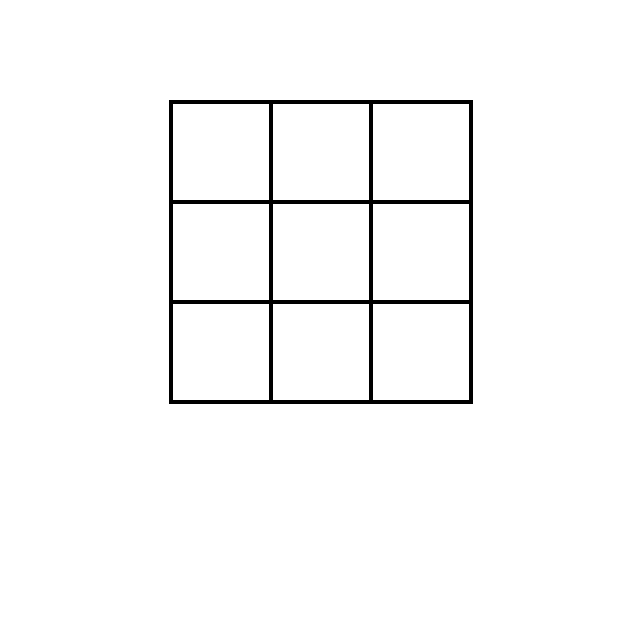
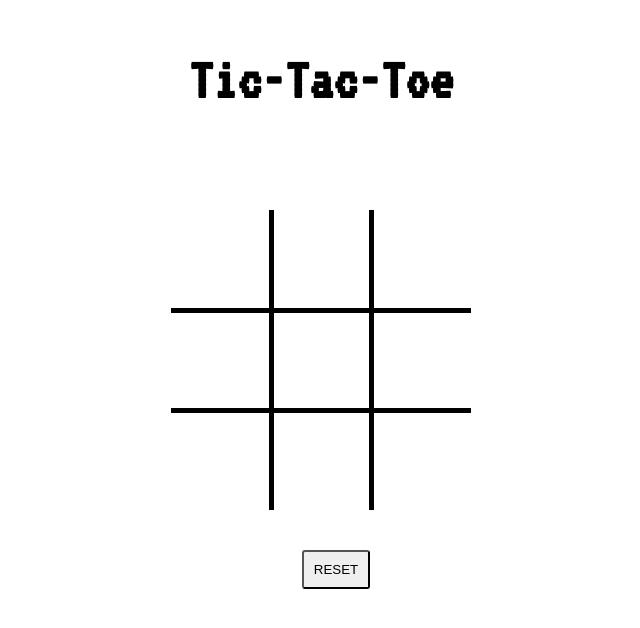
Before and after one commit to franshescaqm/tic-tac-toe-fqm, a plain HTML site: page index.html in a window 1280 px wide. Shown: the whole page, without its empty margins (319-959 px from the left). Drawn offline with Linux system fonts and the light colour scheme.

Commit message:
añadiendo estructura css

```diff
--- a/css/main.css
+++ b/css/main.css
@@ -2,16 +2,39 @@
   box-sizing: border-box;
   margin: 0;
   padding: 0;
+
+}
+
+h2{
+  margin-top: 50px;
+  font-family: 'VT323', monospace;
+  text-align: center;
+  font-size: 60px;
 }
 
 #game-board td{
 width: 100px;
 height: 100px;
-border: 4px solid black;
-border-radius: 0px;
+border: 5px solid black;
+font-family: 'Patrick Hand', cursive;
+font-size: 80px;
+font-weight: 900;
+text-align: center;
 }
 
 #game-board{
   margin: 100px auto 0;
+  font-family: 'Patrick Hand', cursive;
   border-collapse: collapse;
+  border: 1px hidden;
 }
+
+button{
+  position:relative;
+  left: 48.5%;
+  margin-top: 40px;
+  text-align: center;
+  padding: 10px;
+  border-radius: 3px;
+  outline: none;
+}
--- a/index.html
+++ b/index.html
@@ -3,10 +3,11 @@
   <head>
     <meta charset="utf-8">
     <title>Tic-Tac-Toe Game</title>
+    <link href="https://fonts.googleapis.com/css?family=Patrick+Hand|VT323" rel="stylesheet">
     <link rel="stylesheet" href="css/main.css">
   </head>
   <body>
-
+    <h2>Tic-Tac-Toe</h2>
     <table id="game-board">
       <tr>
         <td></td>
@@ -25,6 +26,7 @@
       </tr>
     </table>
     </div>
+<button id="button" type="button" name="button">RESET</button>
 <script type="text/javascript" src="js/app.js"></script>
   </body>
 </html>
--- a/js/app.js
+++ b/js/app.js
@@ -0,0 +1 @@
+//var message = alert("hola mundo!");
```
Also changed, not shown: js/index.html (deleted).
